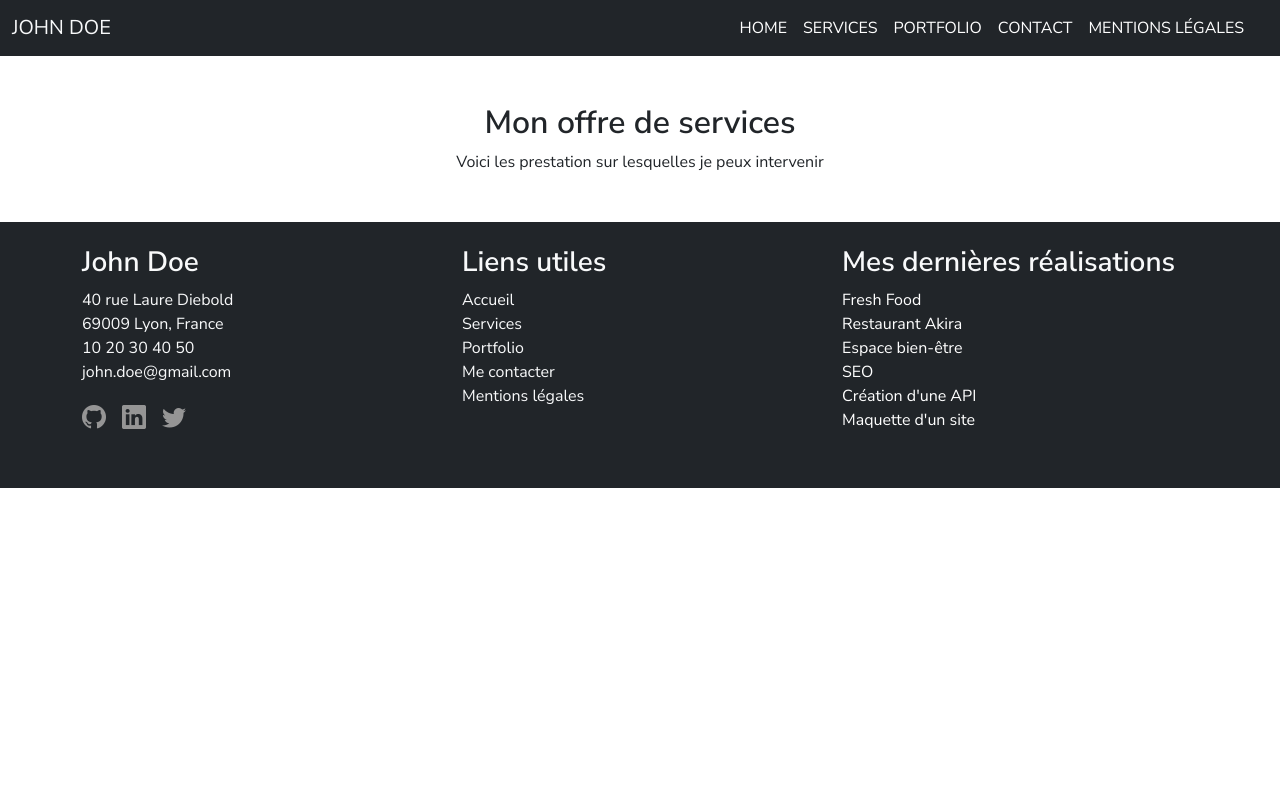
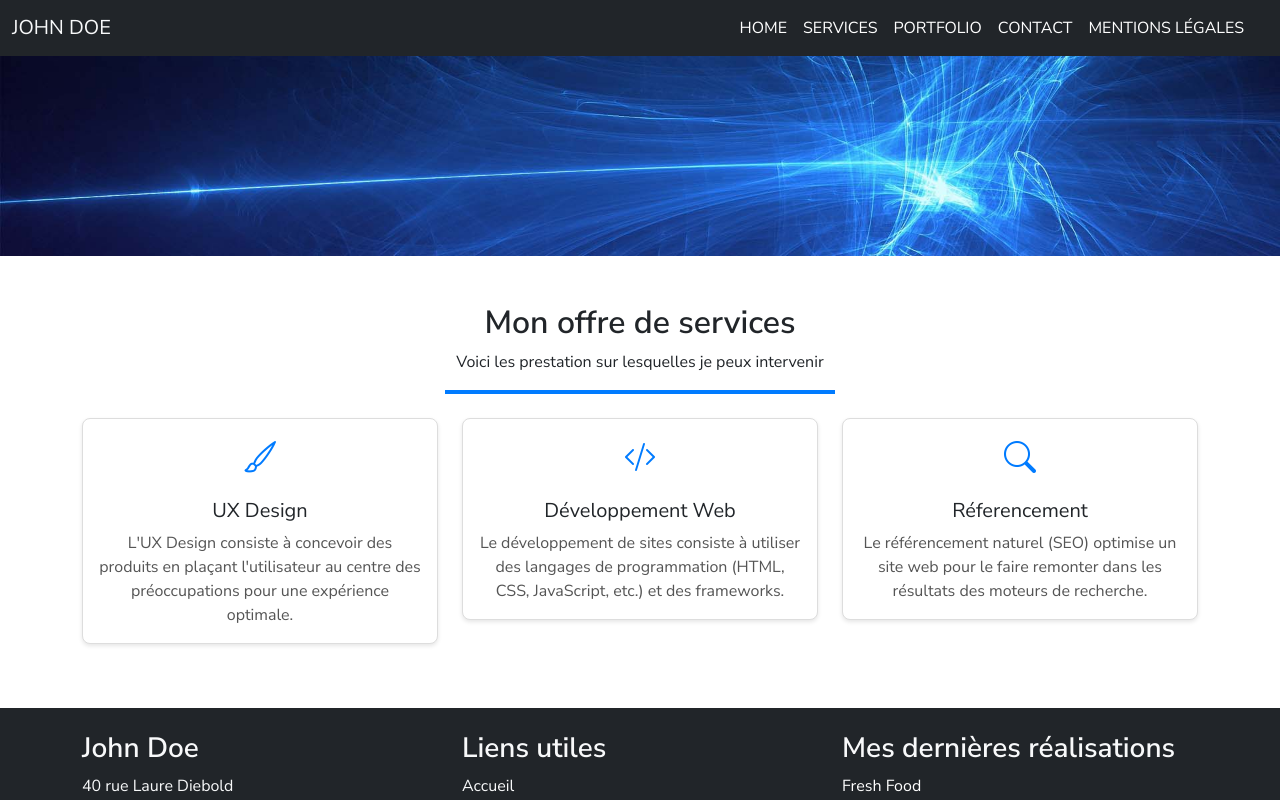
Before and after one commit to galeopx/portfolio-dwwm, a React (Create React App) app: page /Services in a window 1280 px wide. Shown: the top 800 px of the page. Built offline with nearby package versions, Linux system fonts and the light colour scheme.

Commit message:
Page Services réalisée

```diff
--- a/src/assets/style/Services.css
+++ b/src/assets/style/Services.css
@@ -0,0 +1,31 @@
+.service-card {
+    background-color: #fff;
+    border: 1px solid #ddd;
+    border-radius: 8px;
+    transition: all 0.2s ease-in-out; /* on devait s'amuser avec les transition */
+    box-shadow: 0 2px 4px rgba(0, 0, 0, 0.1);
+  }
+.service-card:hover {
+    background-color: #efefef;
+    box-shadow: 0 4px 8px rgba(0, 0, 0, 0.2);
+  }
+
+.service-icon {
+    font-size: 2rem;
+    color: #007bff; /* Bleu Bootstrap */
+  }
+
+.text-center h2 {
+    font-weight: bold;
+  }
+
+.text-center p {
+    margin-bottom: 10px;
+    color: #555;
+  }
+.blue-line {
+    height: 4px;
+    background-color: #007bff;
+    width: 35%;
+    margin: 10px auto 0;
+  }
--- a/src/pages/Services.js
+++ b/src/pages/Services.js
@@ -1,9 +1,11 @@
 import React from "react";
 import '../assets/style/Services.css';
+import imgHead from "../assets/style/images/banner.jpg"
 const Services = () => {
+    // Création d'un objet dynamique service avec ce que contiendront chacune des cards
     const services = [
         {
-            icon: "bi bi-brush",
+            icon: "bi bi-brush",    //Icone bootstrap
             title: "UX Design",
             description: "L'UX Design consiste à concevoir des produits en plaçant l'utilisateur au centre des préoccupations pour une expérience optimale.",
         },
@@ -19,12 +21,27 @@ const Services = () => {
         },
     ];
     return(
-        <section className="services-section container my-5">
-            <h2 className="text-center">Mon offre de services</h2>
-            <p className="text-center">
-                Voici les prestation sur lesquelles je peux intervenir
-            </p>
-
+        <section>
+            <img src={imgHead} alt="banner" className="img-fluid"></img>
+            <div className="services-section container my-5">
+                <h2 className="text-center">Mon offre de services</h2>
+                <p className="text-center">
+                    Voici les prestation sur lesquelles je peux intervenir
+                </p>
+                <div className="blue-line"></div> {/* création de la ligne bleue de séparation */}
+                <div className="row mt-4">
+                    {/* .map pour afficher les données de l'object service dans chaque card */}
+                    {services.map((service, index) => (
+                        <div className="col-md-4 mb-3" key={index} >
+                            <div className="card service-card text-center p-3">
+                                <div className="service-icon"><i className={service.icon}></i></div> {/* On charge les icones bootstrap dynamiquement */}
+                                <h3 className="h5 card-title mt-3">{service.title}</h3>
+                                <p className="card-text">{service.description}</p>
+                            </div>
+                        </div>
+                    ))}
+                </div>
+            </div>
         </section>
     );
 }
```
